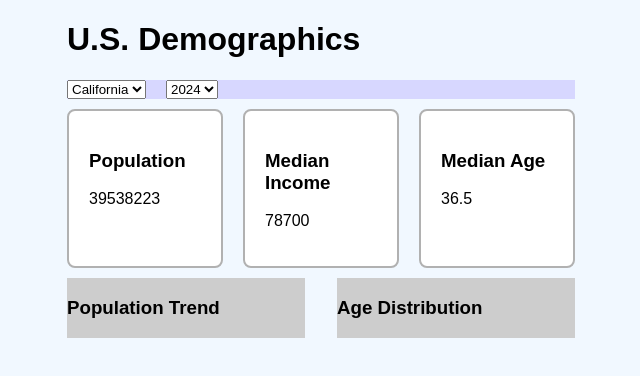
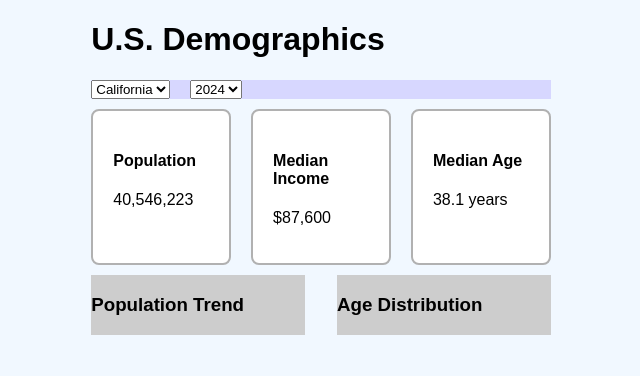
Before and after one commit to mluc404/dashboard-demo, a React (Vite) app: page / in a window 1280 px wide. Shown: the top 376 px of the page, without its empty margins (319-959 px from the left). Built offline with nearby package versions, Linux system fonts and the light colour scheme.

Commit message:
feat: display filtered data in summary cards based on state/year selection

```diff
--- a/src/App.jsx
+++ b/src/App.jsx
@@ -26,6 +26,7 @@ function App() {
         onYearChange={setSelectedYear}
         states={states}
         years={years}
+        currentData={filteredData[0]}
         />
       </div>
     </>
--- a/src/components/Dashboard.jsx
+++ b/src/components/Dashboard.jsx
@@ -4,10 +4,8 @@ import { PopulationChart } from "./PopulationChart";
 import { AgeChart } from "./AgeChart";
 import './Dashboard.css'
 
-const Dashboard = ({selectedState, selectedYear, onStateChange, onYearChange, states, years}) => {
-    const stateCA = {
-        state: 'California', year: 2020, population: 39538223, medianAge: 36.5, medianIncome: 78700, ageDistribution: { '0-17': 22.1, '18-34': 23.4, '35-54': 26.8, '55-74': 19.2, '75+': 8.5 }
-    }
+const Dashboard = ({selectedState, selectedYear, onStateChange, onYearChange, states, years, currentData}) => {
+    console.log('current Data',currentData)
 
     return (
         <div className="dashboard-container">
@@ -19,7 +17,9 @@ const Dashboard = ({selectedState, selectedYear, onStateChange, onYearChange, st
              onYearChange={onYearChange}
              states={states}
              years={years} />
-            <SummaryCards data={stateCA} />
+
+            <SummaryCards data={currentData} />
+
             <div className="chart-container">
                 <PopulationChart />
                 <AgeChart />
--- a/src/components/SummaryCards.jsx
+++ b/src/components/SummaryCards.jsx
@@ -1,29 +1,45 @@
+import { createMultiMaterialObject } from 'three/examples/jsm/utils/SceneUtils.js';
 import './SummaryCards.css'
 
 
 export const SummaryCards = ({ data }) => {
+
+    // Function to add commas to population number
+    const formatPopulation = (num) => {
+        return new Intl.NumberFormat('en-US').format(num);
+    }
+
+    // Function to format income display
+    const formatCurrency = (num) => {
+        return Intl.NumberFormat('en-US', {
+            style: 'currency',
+            currency: 'USD',
+            minimumFractionDigits: 0,
+            maximumFractionDigits: 0
+        }).format(num)
+    }
 
     return (
         <div className='summary-card-container'>
             <div className="summary-card">
                 <div className="card-icon"></div>
                 <div className="card-content">
-                    <h3>Population</h3>
-                    <p>{data.population}</p>
+                    <h4>Population</h4>
+                    <p>{formatPopulation(data.population)}</p>
                 </div>
             </div>
             <div className="summary-card">
                 <div className="card-icon"></div>
                 <div className="card-content">
-                    <h3>Median Income</h3>
-                    <p>{data.medianIncome}</p>
+                    <h4>Median Income</h4>
+                    <p>{formatCurrency(data.medianIncome)}</p>
                 </div>
             </div>
             <div className="summary-card">
                 <div className="card-icon"></div>
                 <div className="card-content">
-                    <h3>Median Age</h3>
-                    <p>{data.medianAge}</p>
+                    <h4>Median Age</h4>
+                    <p>{data.medianAge} years</p>
                 </div>
             </div>
         </div>
```
